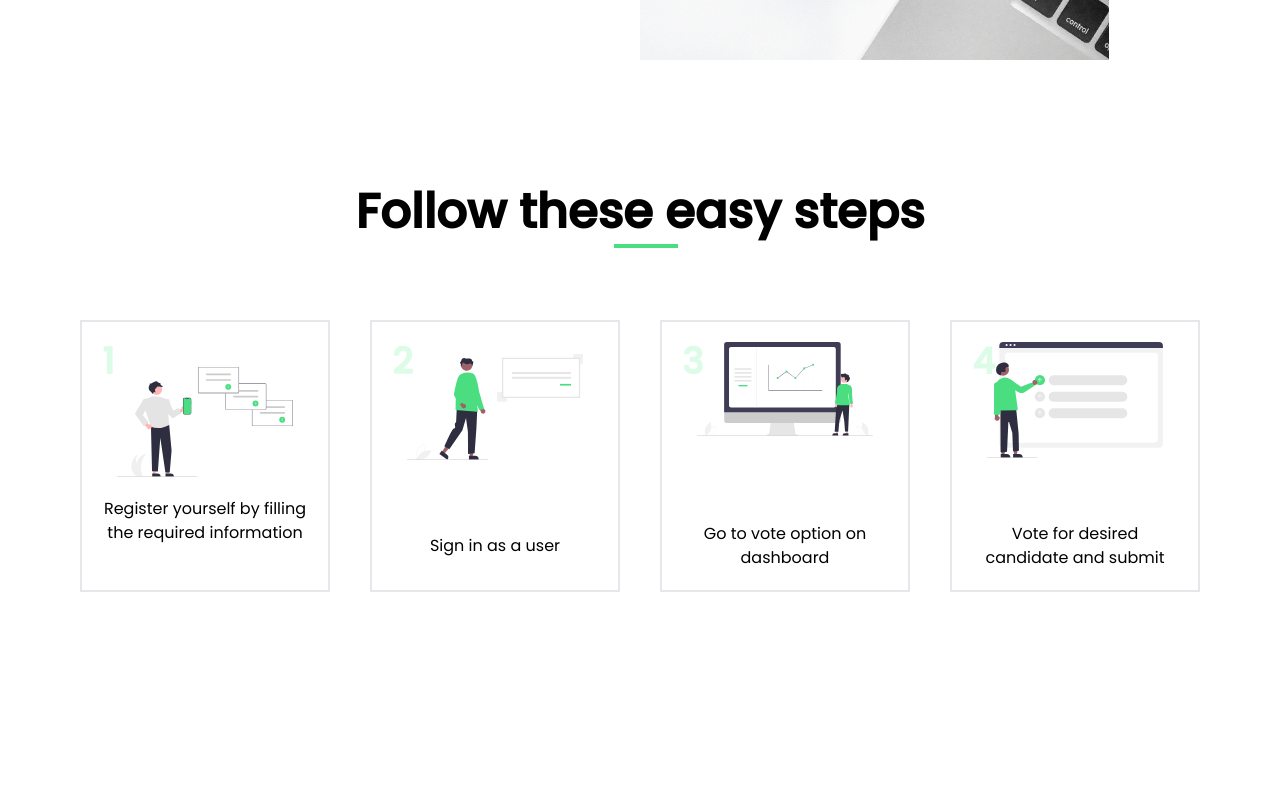
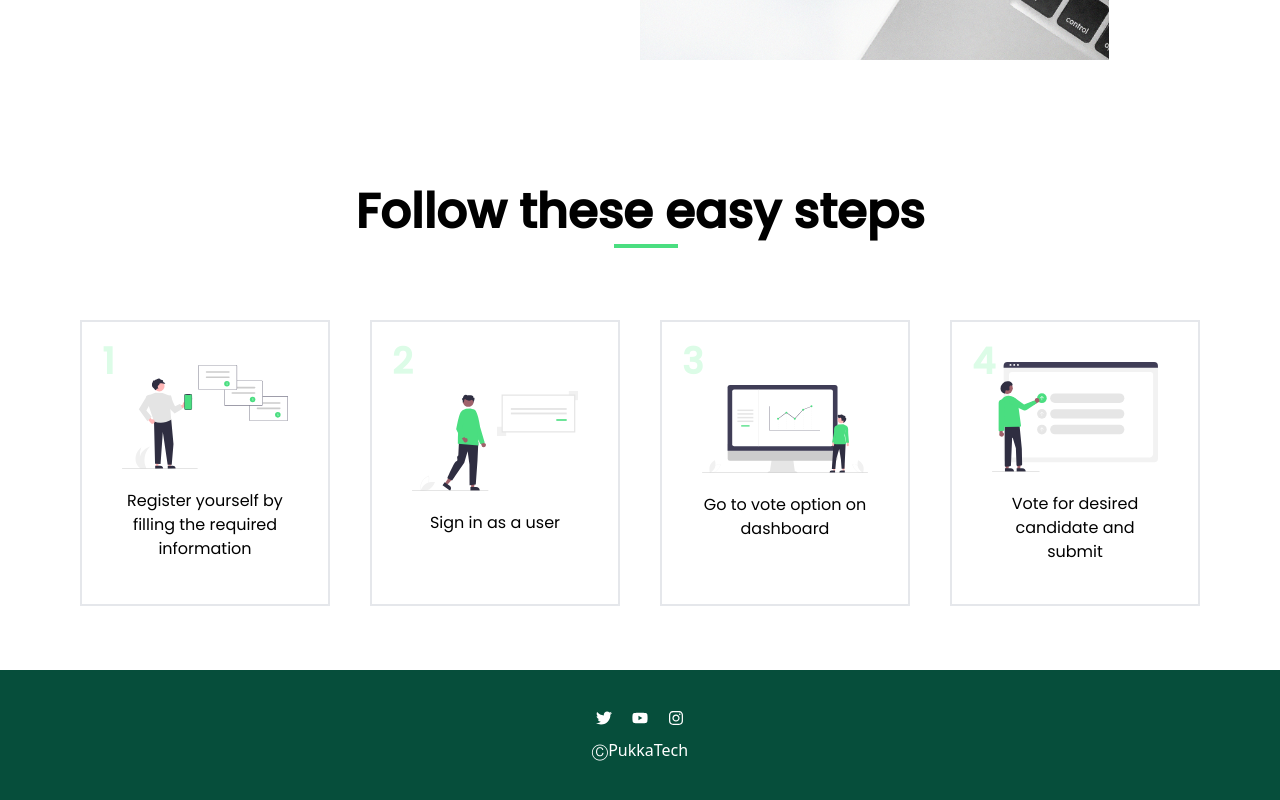
Before and after one commit to Pukka-Technologies/iVote, a Next.js app: page / in a window 1280 px wide. Shown: the part 2033-2833 px from the top of the page. Before the commit the page ends 2689 px from the top, so only its background shows below. Built offline with nearby package versions, Linux system fonts and the light colour scheme.

Commit message:
edit footer

```diff
--- a/components/Footer.js
+++ b/components/Footer.js
@@ -1,12 +1,22 @@
 import React from 'react'
+import {FaInstagram, FaYoutube, FaTwitter} from "react-icons/fa"
 
 const Footer = () => {
   return (
-    <footer className="bg-emerald-900">
-      <div className='grid grid-cols-3 gap-8 px-20'>
-        <article>
-
-        </article>
+    <footer className="bg-emerald-900 text-white py-10">
+      <div className="flex flex-col justify-center items-center">
+        <div className="flex gap-5 pb-3">
+          <p>
+            <FaTwitter />
+          </p>
+          <p>
+            <FaYoutube />
+          </p>
+          <p>
+            <FaInstagram />
+          </p>
+        </div>
+        <div>ⒸPukkaTech</div>
       </div>
     </footer>
   );
--- a/components/Steps.js
+++ b/components/Steps.js
@@ -12,28 +12,28 @@ const Steps = () => {
       </h1>
 
       <div className="grid grid-cols-4 py-16 gap-10 px-20">
-        <article className="border-2 flex flex-col justify-center items-center p-5 relative before:content-['1'] before:flex before:absolute before:text-green-100 before:text-4xl before:font-extrabold before:top-5 before:left-5">
-          <div className="min-h-4">
+        <article className="border-2 flex flex-col justify-center items-center p-10 relative before:content-['1'] before:flex before:absolute before:text-green-100 before:text-4xl before:font-extrabold before:top-5 before:left-5">
+          <div>
             <img src={register} alt="Register yourself" className="w-44" />
           </div>
           <p className="pt-5 text-center">
             Register yourself by filling the required information
           </p>
         </article>
-        <article className="border-2 flex flex-col justify-center items-center p-5 relative before:content-['2'] before:flex before:absolute before:text-green-100 before:text-4xl before:font-extrabold before:top-5 before:left-5">
-          <div className="min-h-40">
+        <article className="border-2 flex flex-col justify-center items-center p-10 relative before:content-['2'] before:flex before:absolute before:text-green-100 before:text-4xl before:font-extrabold before:top-5 before:left-5">
+          <div>
             <img src={signin} alt="Sign in" className="w-44" />
           </div>
           <p className="pt-5 text-center">Sign in as a user</p>
         </article>
-        <article className="border-2 flex flex-col justify-center items-center p-5 relative before:content-['3'] before:flex before:absolute before:text-green-100 before:text-4xl before:font-extrabold before:top-5 before:left-5">
-          <div className="min-h-40">
+        <article className="border-2 flex flex-col justify-center items-center p-10 relative before:content-['3'] before:flex before:absolute before:text-green-100 before:text-4xl before:font-extrabold before:top-5 before:left-5">
+          <div>
             <img src={dashboard} alt="Vote" className="w-44" />
           </div>
           <p className="pt-5 text-center">Go to vote option on dashboard</p>
         </article>
-        <article className="border-2 flex flex-col justify-center items-center p-5 relative before:content-['4'] before:flex before:absolute before:text-green-100 before:text-4xl before:font-extrabold before:top-5 before:left-5">
-          <div className="min-h-40">
+        <article className="border-2 flex flex-col justify-center items-center p-10 relative before:content-['4'] before:flex before:absolute before:text-green-100 before:text-4xl before:font-extrabold before:top-5 before:left-5">
+          <div>
             <img src={vote} alt="vote for candidate" className="w-44" />
           </div>
           <p className="pt-5 text-center">
```
